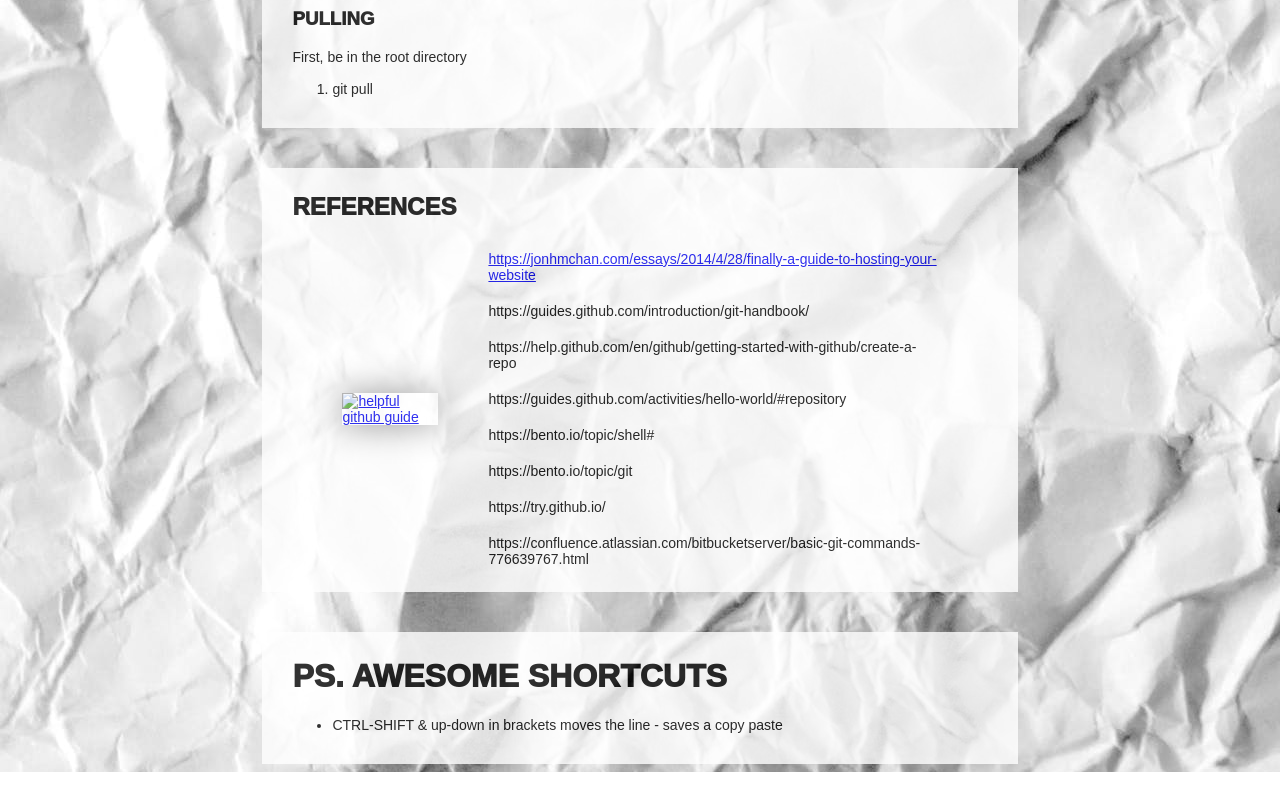
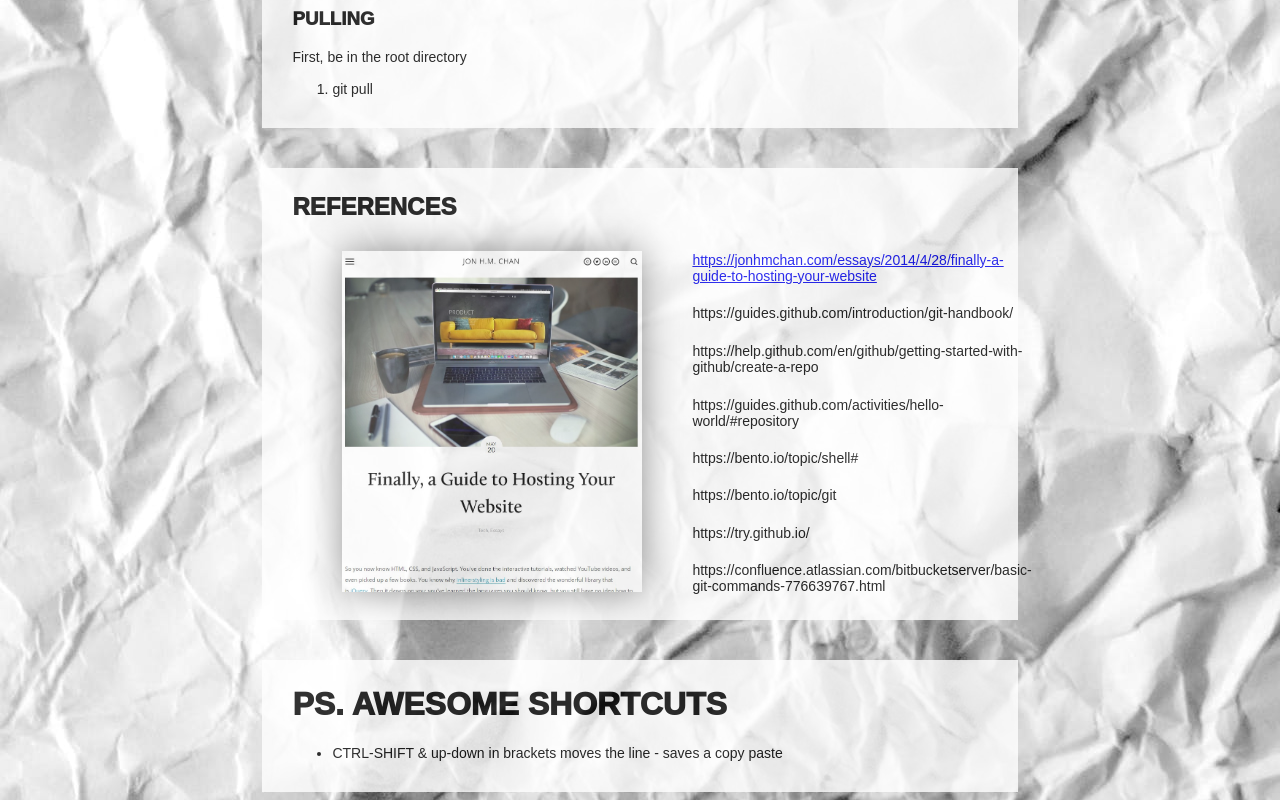
Before and after one commit to peterkkgit/first-html-github, a plain HTML site: page index.html in a window 1280 px wide. Shown: the part 799-1599 px from the top of the page. Before the commit the page ends 1571 px from the top, so only its background shows below. Drawn offline with Linux system fonts and the light colour scheme; the site is published under a folder, as on GitHub Pages, so addresses that start at the root find nothing.

Commit message:
fixed image /

```diff
--- a/index.html
+++ b/index.html
@@ -61,7 +61,7 @@
                            <table>
                              <td rowspan="9">
                 <a href="https://jonhmchan.com/essays/2014/4/28/finally-a-guide-to-hosting-your-website">
-                   <img  src="/img/jon_chan_helpful_github_guide.jpg" alt="helpful github guide" class="centered_image">
+                   <img  src="img/jon_chan_helpful_github_guide.jpg" alt="helpful github guide" class="centered_image">
                     </a>
                     </td>
 
```
